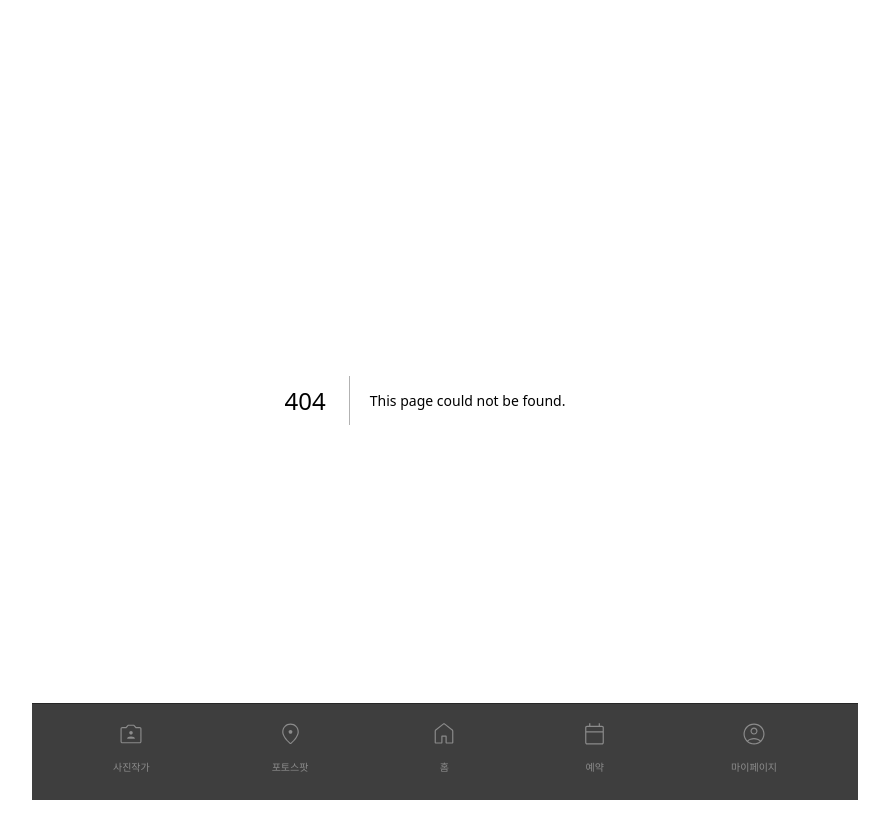
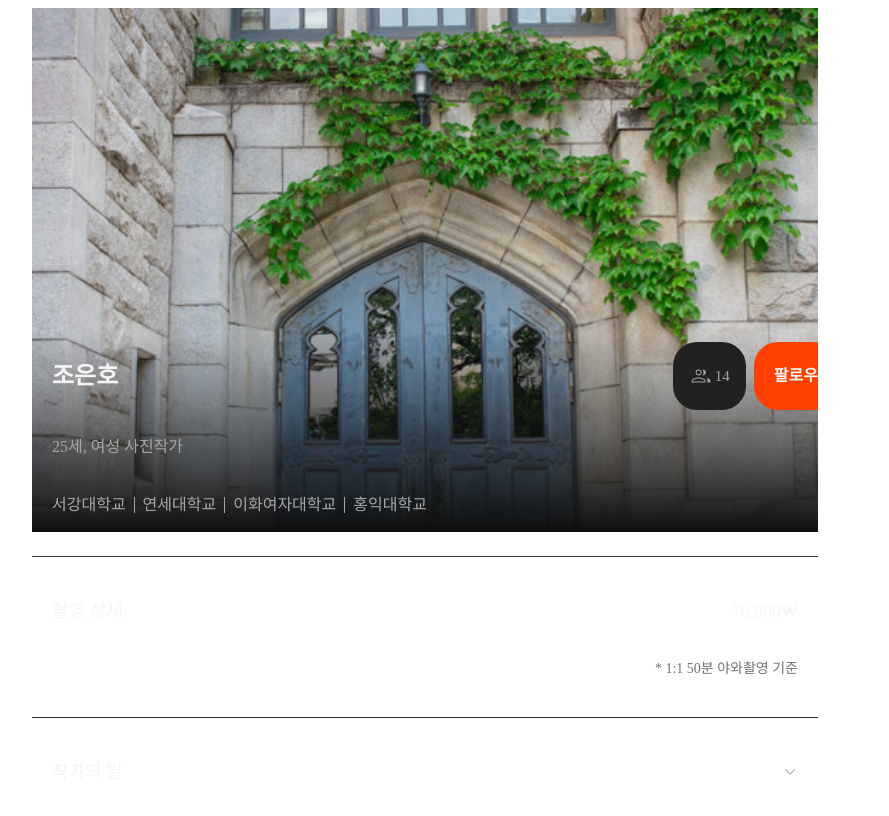
Before and after one commit to photo-ground/FE, a Next.js app: page /photographer/1 in a window 1280 px wide. Before the commit this address had no page. Shown: the whole page, without its empty margins (215-1104 px from the left). Built offline with nearby package versions, Linux system fonts and the light colour scheme.

Commit message:
💄 ui: 사진작가 디테일 페이지 구현중

```diff
--- /dev/null
+++ b/src/app/photographer/[id]/_components/Message.tsx
@@ -0,0 +1,71 @@
+import styled from 'styled-components';
+import Text from '@/components/atoms/Text';
+import DownChevronIcon from '@/assets/DownChevronIcon';
+import { useState } from 'react';
+
+const Container = styled.div`
+  display: flex;
+  flex-direction: column;
+  gap: 0.25rem;
+
+  padding: 1.5rem 1.25rem;
+`;
+
+const Header = styled.div`
+  display: flex;
+  align-items: center;
+  justify-content: space-between;
+
+  margin-bottom: 0.5rem;
+`;
+
+const Content = styled(Text)`
+  color: ${({ theme }) => theme.colors.gray[200]};
+`;
+
+const OneLine = styled(Text)`
+  color: ${({ theme }) => theme.colors.gray[200]};
+  white-space: nowrap;
+  overflow: hidden;
+  text-overflow: ellipsis;
+`;
+
+export default function Message() {
+  const [isOpen, setIsOpen] = useState(false);
+
+  const message = `국회는 의장 1인과 부의장 2인을 선출한다. 대통령은 법률에서 구체적으로 범위를 정하여 위임받은 사항과 법률을 집행하기 위하여 필요한 사항에 관하여 대통령령을 발할 수 있다.
+
+국군의 조직과 편성은 법률로 정한다. 민주평화통일자문회의의 조직·직무범위는 법률로 정한다.`;
+
+  return (
+    <Container>
+      <Header
+        onClick={() => {
+          setIsOpen(!isOpen);
+        }}
+      >
+        <Text variant="title2_sb">작가의 말</Text>
+        <DownChevronIcon />
+      </Header>
+
+      {isOpen ? (
+        <div>
+          {message.split('\n').map((line, index) =>
+            line === '' ? (
+              // eslint-disable-next-line
+              <Content variant="body2_rg" key={index}>
+                &nbsp;
+              </Content>
+            ) : (
+              <Content variant="body2_rg" key={line}>
+                {line}
+              </Content>
+            ),
+          )}
+        </div>
+      ) : (
+        <OneLine variant="body2_rg">{message}</OneLine>
+      )}
+    </Container>
+  );
+}
--- /dev/null
+++ b/src/app/photographer/[id]/_components/PhotographerProfile.tsx
@@ -0,0 +1,106 @@
+import styled from 'styled-components';
+import PeopleIcon from '@/assets/PeopleIcon';
+import Chip from '@/components/atoms/Chip';
+import SmallButton from '@/components/atoms/SmallButton';
+import Text from '@/components/atoms/Text';
+
+const ThumbnailWrapper = styled.div`
+  position: relative;
+  margin-bottom: 1.5rem;
+`;
+
+const Thumbnail = styled.img`
+  width: 100%;
+  height: 520px;
+
+  object-fit: cover;
+`;
+
+const Overlay = styled.div`
+  position: absolute;
+  bottom: 0;
+
+  width: 100%;
+  height: 200px;
+  background: linear-gradient(180deg, rgba(14, 14, 14, 0) 0%, #0e0e0e 100%);
+`;
+
+const InfoArea = styled.div`
+  position: absolute;
+  bottom: 0;
+
+  display: flex;
+  flex-direction: column;
+  gap: 0.25rem;
+
+  width: 100%;
+  padding: 0 1.25rem;
+`;
+
+const Header = styled.div`
+  display: flex;
+  align-items: center;
+  justify-content: space-between;
+`;
+
+const ButtonArea = styled.div`
+  display: flex;
+  gap: 0.5rem;
+`;
+
+const SubText = styled(Text)`
+  color: ${({ theme }) => theme.colors.gray[200]};
+`;
+
+const UnivWrapper = styled.div`
+  display: flex;
+  gap: 0.5rem;
+  align-items: center;
+`;
+
+const DivideLine = styled.div`
+  height: 1rem;
+  border-left: 1px solid ${({ theme }) => theme.colors.gray[200]};
+`;
+
+function UnivList({ list }: { list: string[] }) {
+  return (
+    <UnivWrapper>
+      {list.map((univ, index) => (
+        <UnivWrapper key={univ}>
+          {index > 0 && <DivideLine />}
+          <SubText variant="body1_rg">{univ}</SubText>
+        </UnivWrapper>
+      ))}
+    </UnivWrapper>
+  );
+}
+
+export default function PhotographerProfile() {
+  const age = 25;
+  const gender = '여성';
+  const univList = ['서강대학교', '연세대학교', '이화여자대학교', '홍익대학교'];
+
+  return (
+    <ThumbnailWrapper>
+      <Thumbnail src="/images/ewha.jpg" alt="thumbnail" />
+      <Overlay />
+      <InfoArea>
+        <Header>
+          <Text variant="header1">조은호</Text>
+
+          <ButtonArea>
+            <Chip icon={PeopleIcon} text="14" />
+            <SmallButton.Primary text="팔로우" />
+          </ButtonArea>
+        </Header>
+
+        <SubText variant="body1_rg">
+          {age}세, {gender} 사진작가
+        </SubText>
+
+        <UnivList list={univList} />
+      </InfoArea>
+    </ThumbnailWrapper>
+  );
+}
--- /dev/null
+++ b/src/app/photographer/[id]/_components/Price.tsx
@@ -0,0 +1,42 @@
+import styled from 'styled-components';
+import Text from '@/components/atoms/Text';
+
+const Container = styled.div`
+  display: flex;
+  flex-direction: column;
+  gap: 0.25rem;
+
+  padding: 1.5rem 1.25rem;
+`;
+
+const Header = styled.div`
+  display: flex;
+  justify-content: space-between;
+`;
+
+const Message = styled(Text)`
+  color: ${({ theme }) => theme.colors.gray[400]};
+  text-align: right;
+`;
+
+function formatPrice(value: number) {
+  return new Intl.NumberFormat('ko-KR', {
+    style: 'currency',
+    currency: 'KRW',
+  })
+    .format(value)
+    .replace('₩', '');
+}
+
+export default function Price() {
+  return (
+    <Container>
+      <Header>
+        <Text variant="title2_sb">촬영 상세</Text>
+        <Text variant="title2_sb">{formatPrice(70000)}₩</Text>
+      </Header>
+
+      <Message variant="caption1_rg">* 1:1 50분 야와촬영 기준</Message>
+    </Container>
+  );
+}
--- /dev/null
+++ b/src/app/photographer/[id]/_components/Review.tsx
@@ -0,0 +1,56 @@
+import RightChevronIcon from '@/assets/RightChevronIcon';
+import SmallStarIcon from '@/assets/SmallStarIcon';
+import Text from '@/components/atoms/Text';
+import { COLORS } from '@/styles/theme';
+import Link from 'next/link';
+import styled from 'styled-components';
+
+const Container = styled.div`
+  display: flex;
+  align-items: center;
+  justify-content: space-between;
+
+  padding: 0.75rem 1.25rem;
+`;
+
+const ScoreArea = styled.div`
+  display: flex;
+  gap: 0.5rem;
+`;
+
+const ScoreText = styled(Text)`
+  color: ${({ theme }) => theme.colors.primary[100]};
+`;
+
+const DetailLink = styled(Link)`
+  display: flex;
+  align-items: center;
+
+  text-decoration: none;
+`;
+
+const LinkText = styled(Text)`
+  color: ${({ theme }) => theme.colors.gray[400]};
+`;
+
+export default function Review() {
+  return (
+    <Container>
+      <ScoreArea>
+        <div>
+          <SmallStarIcon />
+          <SmallStarIcon />
+          <SmallStarIcon />
+          <SmallStarIcon />
+          <SmallStarIcon />
+        </div>
+        <ScoreText variant="body1_md">5.0</ScoreText>
+      </ScoreArea>
+
+      <DetailLink href="/">
+        <LinkText variant="caption1_rg">리뷰 보기</LinkText>
+        <RightChevronIcon size="20px" color={COLORS.GRAY[400]} />
+      </DetailLink>
+    </Container>
+  );
+}
--- /dev/null
+++ b/src/app/photographer/[id]/page.tsx
@@ -0,0 +1,5 @@
+import PhotographerDetailScreen from './screen';
+
+export default function PhotographerDetailPage() {
+  return <PhotographerDetailScreen />;
+}
--- /dev/null
+++ b/src/app/photographer/[id]/screen.tsx
@@ -0,0 +1,38 @@
+'use client';
+
+import styled from 'styled-components';
+import PhotographerProfile from './_components/PhotographerProfile';
+import Price from './_components/Price';
+import Message from './_components/Message';
+import Review from './_components/Review';
+
+const Container = styled.div`
+  padding-bottom: 5rem;
+`;
+
+const DivideLine = styled.div`
+  width: 100%;
+  border-bottom: 1px solid ${({ theme }) => theme.colors.gray[700]};
+`;
+
+export default function PhotographerDetailScreen() {
+  return (
+    <Container>
+      <PhotographerProfile />
+
+      <DivideLine />
+
+      <Price />
+
+      <DivideLine />
+
+      <Message />
+
+      <DivideLine />
+
+      <Review />
+
+      <DivideLine />
+    </Container>
+  );
+}
--- /dev/null
+++ b/src/assets/SmallStarIcon.tsx
@@ -0,0 +1,18 @@
+export default function SmallStarIcon() {
+  return (
+    <svg
+      width="20"
+      height="20"
+      viewBox="0 0 20 20"
+      fill="none"
+      xmlns="http://www.w3.org/2000/svg"
+    >
+      <path
+        fillRule="evenodd"
+        clipRule="evenodd"
+        d="M9.99999 2.45093C10.1586 2.45093 10.3034 2.54096 10.3736 2.68317L12.5943 7.18196L17.5603 7.90781C17.7172 7.93074 17.8474 8.04074 17.8963 8.19158C17.9453 8.34242 17.9043 8.50794 17.7907 8.61858L14.1977 12.1182L15.0457 17.0622C15.0725 17.2185 15.0082 17.3765 14.8799 17.4697C14.7516 17.5629 14.5814 17.5752 14.4411 17.5014L9.99999 15.1659L5.55893 17.5014C5.41855 17.5752 5.24843 17.5629 5.1201 17.4697C4.99178 17.3765 4.92751 17.2185 4.95432 17.0622L5.80227 12.1182L2.20927 8.61858C2.09568 8.50794 2.05473 8.34242 2.10364 8.19158C2.15255 8.04074 2.28283 7.93074 2.43973 7.90781L7.40572 7.18196L9.62636 2.68317C9.69656 2.54096 9.8414 2.45093 9.99999 2.45093Z"
+        fill="#FF4000"
+      />
+    </svg>
+  );
+}
--- a/src/components/BNB/index.tsx
+++ b/src/components/BNB/index.tsx
@@ -26,7 +26,8 @@ export default function BottomNavigationBar() {
     pathname === '/splash' ||
     pathname === '/onboarding' ||
     pathname === '/signin' ||
-    pathname === '/signup'
+    pathname === '/signup' ||
+    pathname === '/photographer/1'
   ) {
     return null;
   }
```
Also changed, not shown: src/app/photographer/_components/PhotographerList/index.tsx (+5 -2 lines), src/assets/RightChevronIcon copy.tsx (added, +22 -0 lines).
